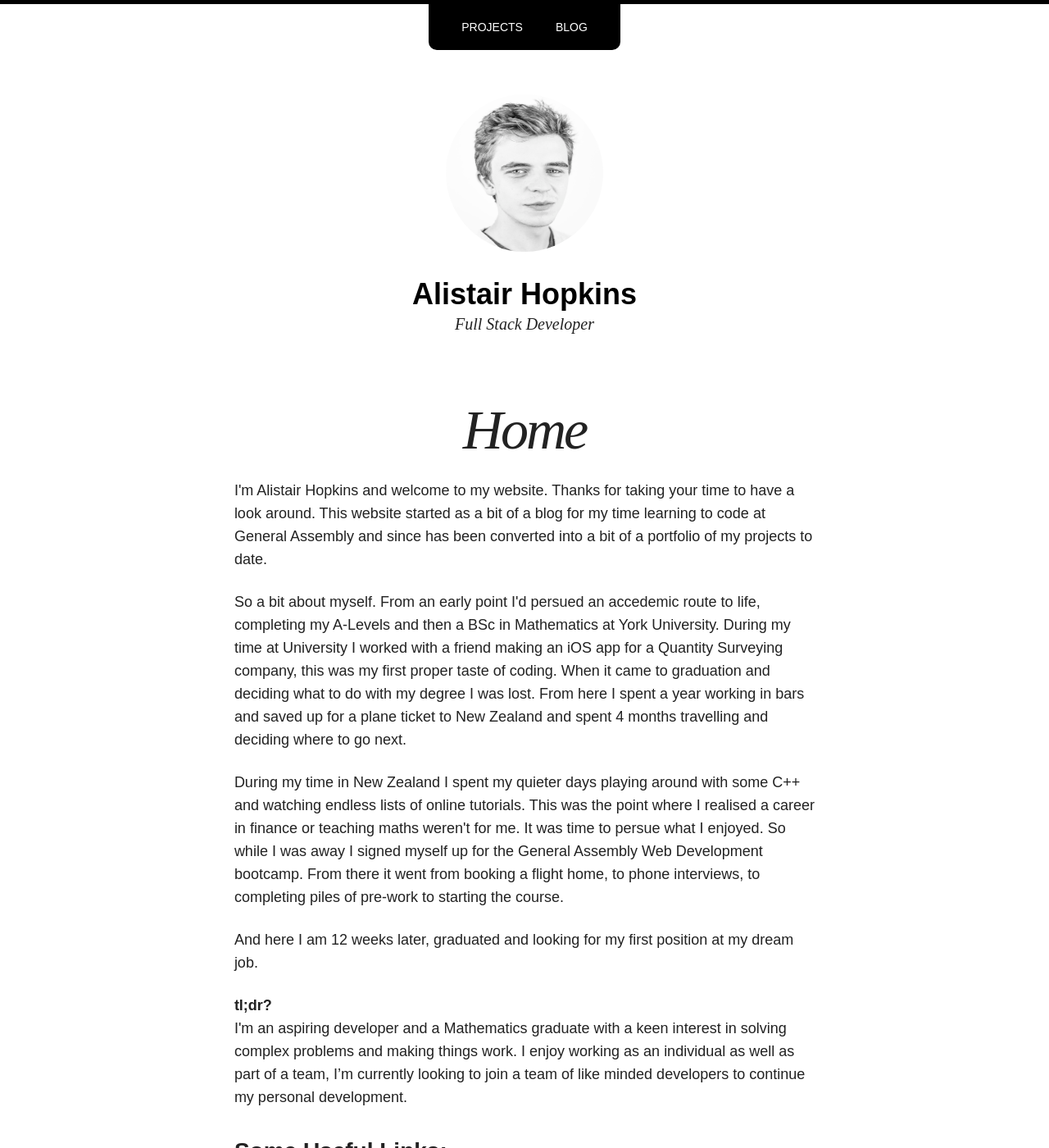
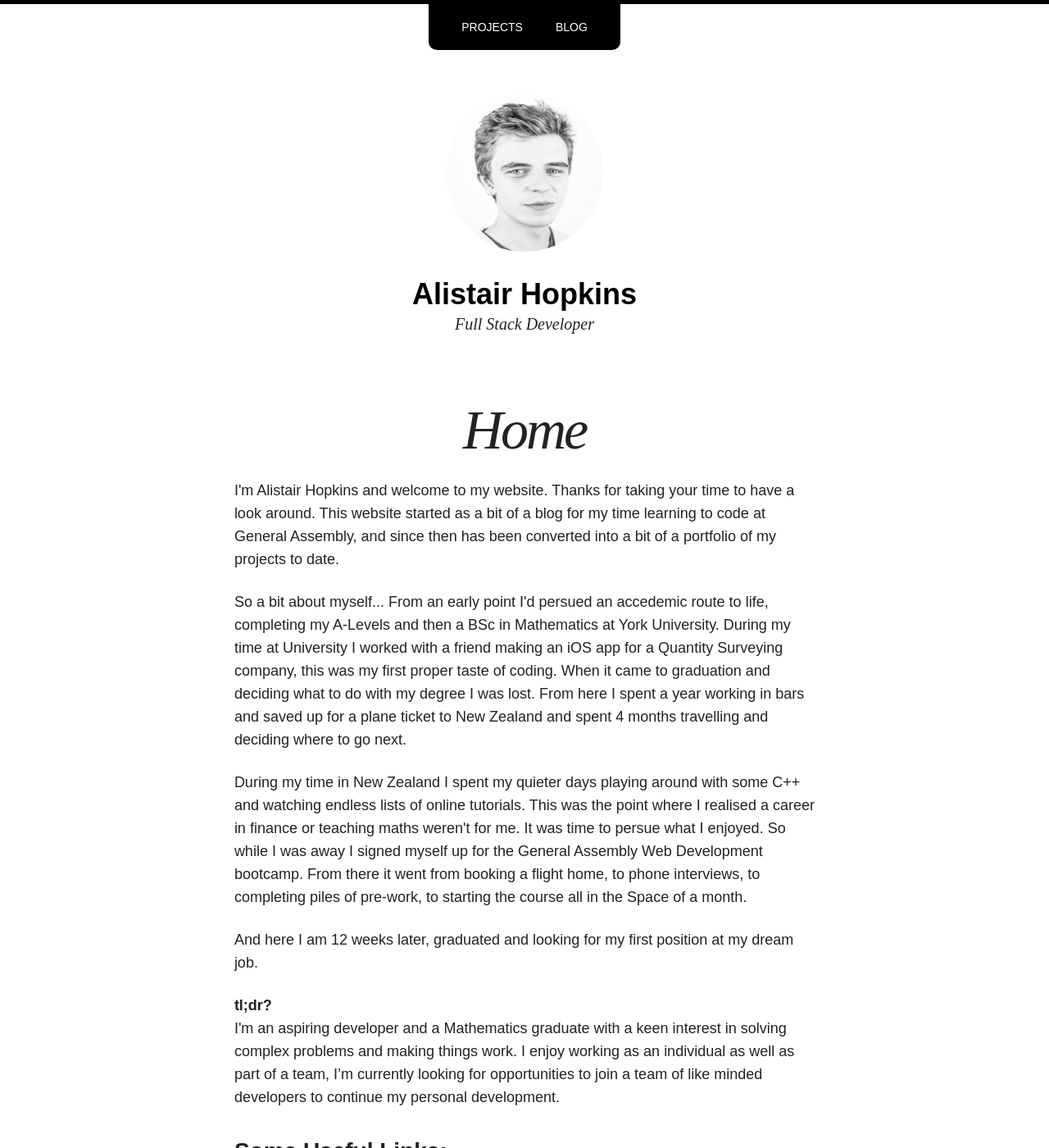
Before and after one commit to AlistairHopkins92/AlistairHopkins92.github.io, a Jekyll site: the page built from index.html, in a window 1280 px wide and 1400 px high. Shown: the whole window at 82% size. Built offline with Jekyll 4.4.1, drawn with Linux system fonts in a browser that asks for light colours; nearby versions of some CDN libraries.

Commit message:
final spell and grammar check

```diff
--- a/index.html
+++ b/index.html
@@ -4,15 +4,15 @@
 excerpt: "A simple and clean responsive Jekyll theme for words and photos."
 search_omit: true
 ---
-<p>I'm Alistair Hopkins and welcome to my website. Thanks for taking your time to have a look around. This website started as a bit of a blog for my time learning to code at General Assembly and since has been converted into a bit of a portfolio of my projects to date.</p>
+<p>I'm Alistair Hopkins and welcome to my website. Thanks for taking your time to have a look around. This website started as a bit of a blog for my time learning to code at General Assembly, and since then has been converted into a bit of a portfolio of my projects to date.</p>
 
-<p>So a bit about myself. From an early point I'd persued an accedemic route to life, completing my A-Levels and then a BSc in Mathematics at York University. During my time at University I worked with a friend making an iOS app for a Quantity Surveying company, this was my first proper taste of coding. When it came to graduation and deciding what to do with my degree I was lost. From here I spent a year working in bars and saved up for a plane ticket to New Zealand and spent 4 months travelling and deciding where to go next.</p>
+<p>So a bit about myself... From an early point I'd persued an accedemic route to life, completing my A-Levels and then a BSc in Mathematics at York University. During my time at University I worked with a friend making an iOS app for a Quantity Surveying company, this was my first proper taste of coding. When it came to graduation and deciding what to do with my degree I was lost. From here I spent a year working in bars and saved up for a plane ticket to New Zealand and spent 4 months travelling and deciding where to go next.</p>
 
-<p>During my time in New Zealand I spent my quieter days playing around with some C++ and watching endless lists of online tutorials. This was the point where I realised a career in finance or teaching maths weren't for me. It was time to persue what I enjoyed. So while I was away I signed myself up for the General Assembly Web Development bootcamp. From there it went from booking a flight home, to phone interviews, to completing piles of pre-work to starting the course.</p>
+<p>During my time in New Zealand I spent my quieter days playing around with some C++ and watching endless lists of online tutorials. This was the point where I realised a career in finance or teaching maths weren't for me. It was time to persue what I enjoyed. So while I was away I signed myself up for the General Assembly Web Development bootcamp. From there it went from booking a flight home, to phone interviews, to completing piles of pre-work, to starting the course all in the Space of a month.</p>
 
 <p>And here I am 12 weeks later, graduated and looking for my first position at my dream job.</p>
 
-<p><b>tl;dr?</b><br> I'm an aspiring developer and a Mathematics graduate with a keen interest in solving complex problems and making things work. I enjoy working as an individual as well as part of a team, I’m currently looking to join a team of like minded developers to continue my personal development.</p>
+<p><b>tl;dr?</b><br> I'm an aspiring developer and a Mathematics graduate with a keen interest in solving complex problems and making things work. I enjoy working as an individual as well as part of a team, I’m currently looking for opportunities to join a team of like minded developers to continue my personal development.</p>
 
 <h3>Some Useful Links:</h3>
 <a href="https://github.com/AlistairHopkins92">Link to my GitHub</a><br>
```
